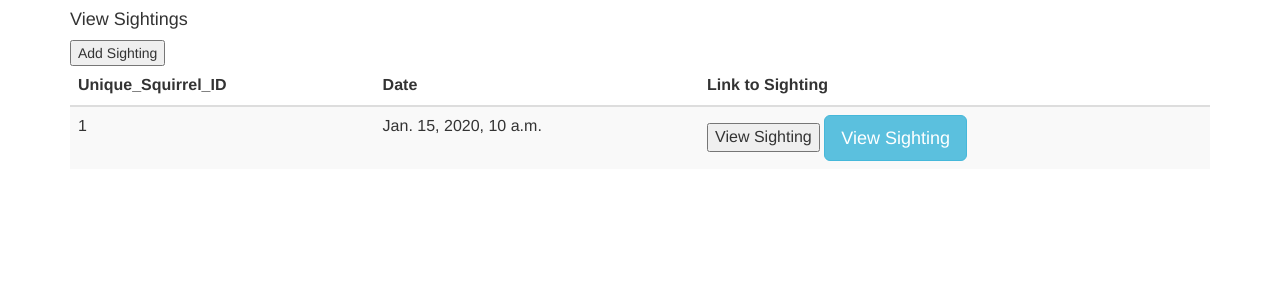
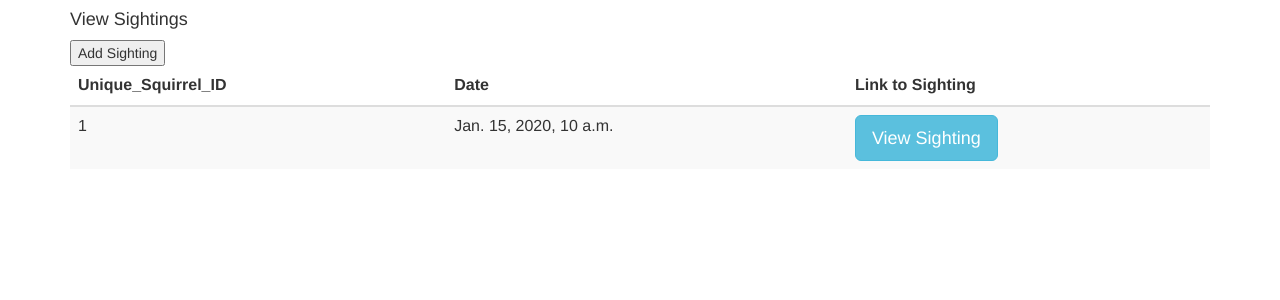
Before and after one commit to sd3419/TFAProject, a Django app: template TFAProject/hello/templates/hello/sighting.html in a window 1280 px wide. Shown: the top 300 px of the page. Run offline with Django 3.2, Linux system fonts and the light colour scheme; the template is opened without the code that fills it: most values are stand-ins (such as "Sample title", 1, 10 or a date in 2020); some libraries are stand-ins or nearby versions.

Commit message:
sightings after model change

```diff
--- a/TFAProject/hello/templates/hello/sighting.html
+++ b/TFAProject/hello/templates/hello/sighting.html
@@ -34,7 +34,6 @@
                                          <td>{{sight.unique_squirrel_id}}</td>
                                         <td>{{sight.date}}</td>
                                         <td class="td-actions">
-                                            <button onclick="window.location.href='/view/{{sight.Unique_Squirrel_ID}}';" > View Sighting</button>
                                             <button type="button" class="btn btn-info btn-lg" data-toggle="modal" data-target="#{{sight.unique_squirrel_id}}"> View Sighting</button>                                        </td>
                                     </tr>
 
```
